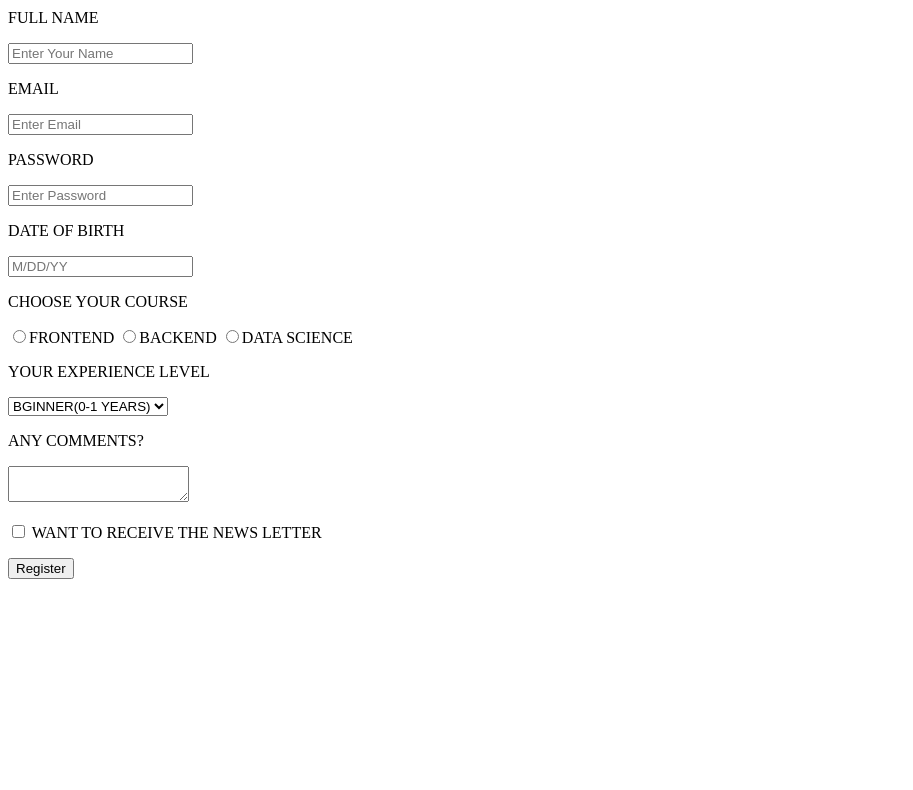
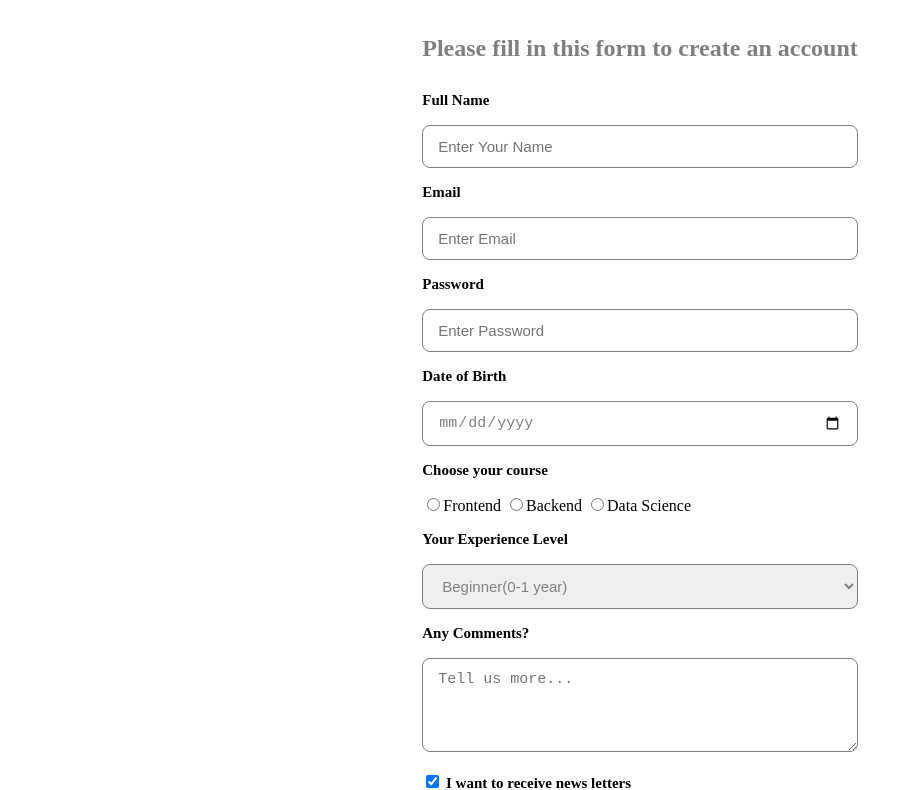
Before and after one commit to maame-adwoa/sts-school-git-practice, a plain HTML site: page index.html in a window 1280 px wide. Shown: the part 143-933 px from the top of the page, without its empty margins (0-913 px from the left). Before the commit the page ends 800 px from the top, so only its background shows below. Drawn offline with Linux system fonts and the light colour scheme.

Commit message:
style:add css for forms and design

```diff
--- a/index.html
+++ b/index.html
@@ -4,49 +4,120 @@
     <meta charset="UTF-8">
     <meta name="viewport" content="width=device-width, initial-scale=1.0">
     <title>STS School - Git Practice</title>
+    <link rel="stylesheet" href="./index.html">
 </head>
+<style>
+   body {
+            background-color: white;
+            display: flex;
+            justify-content: center;
+            min-height: 100px;
+            margin: 0;
+            padding: 20px;
+            box-sizing: border-box;}
 
+   h1 {
+            color: black;
+            font-size: 50px;
+            font-weight: 700;
+            text-align: center;
+            margin-bottom: 10px;
+        }
+    h2 {
+            color: grey;
+            text-align: center;
+            margin-bottom: 30px;
+            font-size: 10pxs;
+        }
+ label {
+            display: block;
+            color: black;
+            font-weight: 600;
+            margin-bottom: 8px;
+            font-size: 15px;
+        }
+         /* Input, Textarea, and Select Styling */
+        input[type="text"],
+        input[type="email"],
+        input[type="password"],
+        input[type="date"],
+        textarea,
+        select {
+            width: 100%;
+            padding: 12px 15px;
+            border: 1px solid;
+            border-radius: 8px;
+            font-size: 15px;
+            color: gray;
+            transition: border-color 0.2s, box-shadow 0.2s;
+            box-sizing: border-box;
+            }
+       }
+        /* Placeholder Text Styling */
+        input::placeholder,
+        textarea::placeholder {
+            color: grey;
+            transition: border-color 0.2, box-shadow 0.2;
+        }
+         /* Button Styling */
+        button {
+            width: 100%;
+            padding: 15px 20px;
+            background-color:green;
+            color: whitesmoke;
+            font-size: 30px;
+            font-weight: 600;
+            border: none;
+            border-radius: 8px;
+            cursor: pointer;
+            transition: background-color 0.3s ease;
+            margin-top: 25px;
+            }
+</style>
 <body>
+    <div> <Container>
     <h1>
-      <P>REGISTER FOR STS</P>
+      <P>Register for STS</P>
     </h1>
     <h2>
         <P>Please fill in this form to create an account</P>
     </h2>
     <FORM>
-    <P><label>FULL NAME</label>
-       <div><INPUT placeholder="Enter Your Name"></P></div>
+    <P><label>Full Name</label>
+       <div><INPUT type="text" placeholder="Enter Your Name"></P></div>
     <P>
-    <label>EMAIL</label>
-       <div><INPUT placeholder="Enter Email"></div>
+    <label>Email</label>
+       <div><INPUT type="email" placeholder="Enter Email"></div>
      </P>
      <P>
-    <label>PASSWORD</label>
-      <div><INPUT placeholder="Enter Password"></div>
+    <label>Password</label>
+      <div><INPUT type="password" placeholder="Enter Password"></div>
     </P>
     <P>
-    <label>DATE OF BIRTH</label>
-       <div><INPUT placeholder="M/DD/YY"></div>
+    <label>Date of Birth</label>
+       <div><INPUT type="date" placeholder="m/dd/yy"></div>
     </P>
-    <P> <LABEL>CHOOSE YOUR COURSE</LABEL>
-        <div><INPUT type="radio">FRONTEND
-        <INPUT type="radio">BACKEND
-        <INPUT type="radio">DATA SCIENCE</div>
+    <P> <LABEL>Choose your course</LABEL>
+        <div><INPUT type="radio">Frontend
+        <INPUT type="radio">Backend
+        <INPUT type="radio">Data Science</div>
     </P>
      <P>
-     <LABEL>YOUR EXPERIENCE LEVEL</LABEL>
+     <LABEL>Your Experience Level</LABEL>
        <DIV> <select>
-            <option>BGINNER(0-1 YEARS)</option>
+            <option>Beginner(0-1 year)</option>
         </select></DIV>
     </P>
     <P>
-    <label>ANY COMMENTS?</label>
-      <div><textarea witdh="70" length="50"></textarea></div>
+    <label>Any Comments?</label>
+      <div><textarea id="comments" rows="4" placeholder="Tell us more..."></textarea></div>
     </P>
-    <label><INPUT type="checkbox"> WANT TO RECEIVE THE NEWS LETTER</label>
+    <label><input type="checkbox" checked> I want to receive news letters</label>
+
     <p>
-         <button>Register</button>
+         <button type="submit">Register</button>
         </p>
+        </Container>
     </form>
 
 </head>
```
